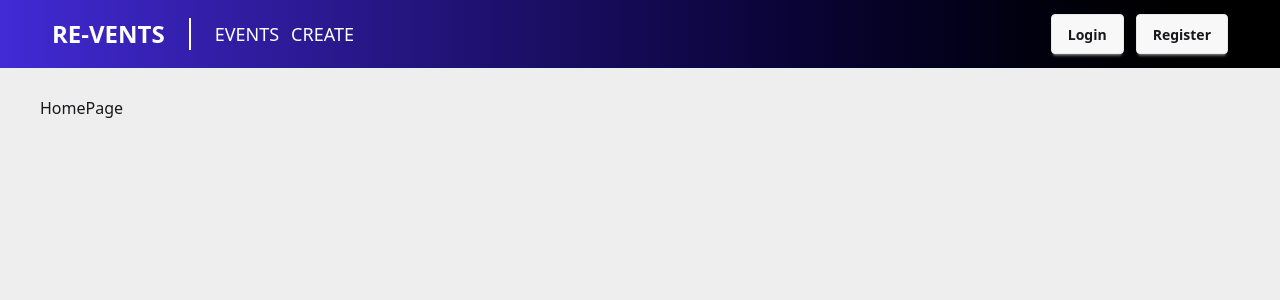
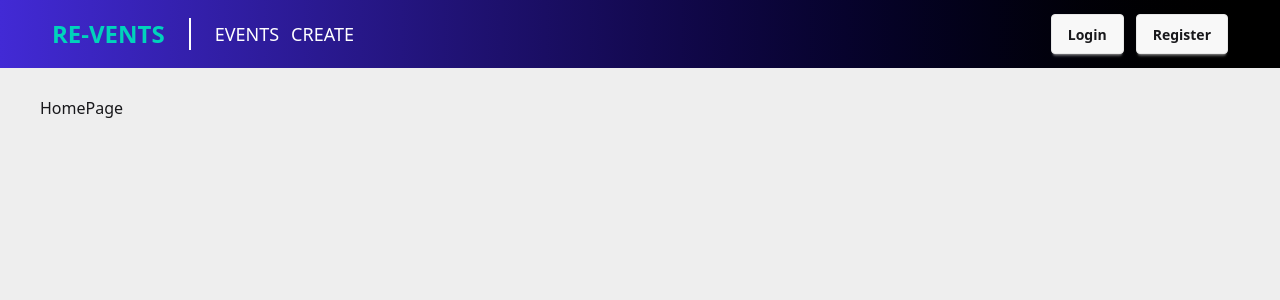
Before and after one commit to Dan-Raymond-Code/Revents, a React (Vite) app: page / in a window 1280 px wide. Shown: the top 300 px of the page. Built offline with nearby package versions, Linux system fonts and the light colour scheme.

Commit message:
Finished Section 6.47

```diff
--- a/index.html
+++ b/index.html
@@ -4,7 +4,7 @@
     <meta charset="UTF-8" />
     <link rel="icon" type="image/svg+xml" href="/vite.svg" />
     <meta name="viewport" content="width=device-width, initial-scale=1.0" />
-    <title>Vite + React + TS</title>
+    <title>Re-Vents</title>
   </head>
   <body>
     <div id="root"></div>
--- a/src/app/layout/globals.css
+++ b/src/app/layout/globals.css
@@ -34,3 +34,7 @@
     --depth: 1;
     --noise: 0;
 }
+
+a.active {
+    @apply text-accent;
+}
--- a/src/app/layout/nav/Navbar.tsx
+++ b/src/app/layout/nav/Navbar.tsx
@@ -1,19 +1,16 @@
-import { toggleForm } from "../../../features/events/eventSlice";
-import { useAppDispatch } from "../../../lib/stores/store";
+import { NavLink } from "react-router";
 
 export default function Navbar() {
-    const dispatch = useAppDispatch();
-
     return (
         <header className="p-3 w-full fixed top-0 z-50 bg-gradient-to-r from-primary to-black">
             <div className="flex align-middle items-center px-10 mx-auto gap-6 cursor-pointer">
-                <a className="max-h-16 text-white flex items-center gap-3 border-r-white border-r-2 pr-6">
-                    <h3 className="text-2xl font-semibold text-white uppercase">Re-vents</h3>
-                </a>
+                <div className="max-h-16 text-white flex items-center gap-3 border-r-white border-r-2 pr-6">
+                    <NavLink to="/" className="text-2xl font-semibold text-white uppercase">Re-vents</NavLink>
+                </div>
 
                 <nav className="flex gap-3 my-2 uppercase text-lg text-white">
-                    <a title='Events'>Events</a>
-                    <a onClick={() => dispatch(toggleForm(null))} title="Create">Create</a>
+                    <NavLink to='events' title='Events'>Events</NavLink>
+                    <NavLink to='createEvent' title="Create Event">Create</NavLink>
                 </nav>
 
                 <div className="flex align-middle ml-auto gap-3">
```
